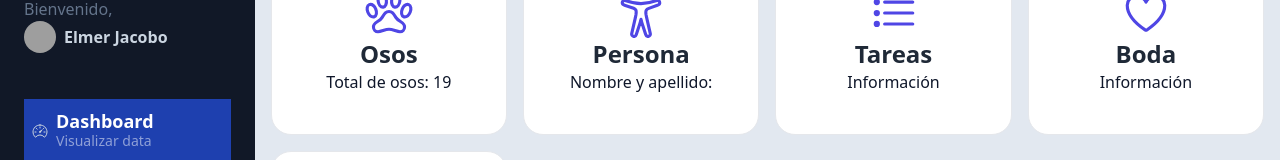
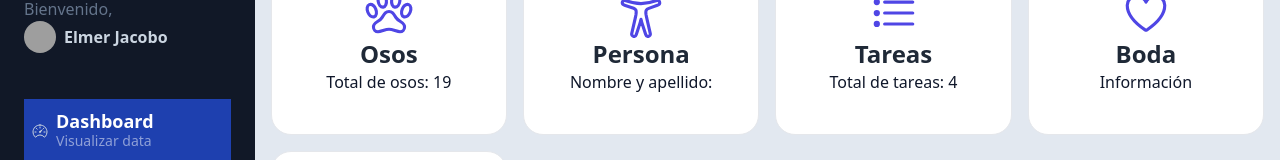
Before and after one commit to elmerjacobo97/zustand-dashboard, a React (Vite) app: page /dashboard in a window 1280 px wide. Shown: the part 147-307 px from the top of the page. Built offline with nearby package versions, Linux system fonts and the light colour scheme; grey boxes are pictures that could not be loaded.

Commit message:
task length and persit LS

```diff
--- a/src/pages/dashboard/DashboardPage.tsx
+++ b/src/pages/dashboard/DashboardPage.tsx
@@ -1,12 +1,15 @@
 import { IoAccessibilityOutline, IoHeartOutline, IoListOutline, IoLockClosedOutline, IoPawOutline } from 'react-icons/io5';
 import { WhiteCard } from '../../components';
-import { useBearStore, usePersonStore } from '../../stores';
+import { useBearStore, usePersonStore, useTaskStore } from '../../stores';
 
 export const Dashboard = () => {
   // const totalBears = useBearStore((state) => state.computed.totalBears);
   const totalBears = useBearStore((state) => state.totalBears);
   const firstName = usePersonStore((state) => state.firstName);
   const lastName = usePersonStore((state) => state.lastName);
+  const tasks = useTaskStore((state) => state.tasks);
+
+  const totalTasks = Object.keys(tasks).length;
 
   return (
     <>
@@ -32,7 +35,7 @@ export const Dashboard = () => {
         <WhiteCard centered>
           <IoListOutline size={50} className="text-indigo-600" />
           <h2>Tareas</h2>
-          <p>Información</p>
+          <p>Total de tareas: {totalTasks}</p>
         </WhiteCard>
 
         <WhiteCard centered>
--- a/src/stores/tasks/task.store.ts
+++ b/src/stores/tasks/task.store.ts
@@ -1,6 +1,6 @@
 import { create, StateCreator } from 'zustand';
 import { Task, TaskStatus } from '../../interfaces';
-import { devtools } from 'zustand/middleware';
+import { devtools, persist } from 'zustand/middleware';
 import { v4 as uuidv4 } from 'uuid';
 // import { produce } from 'immer'; // <-- mutation state
 import { immer } from 'zustand/middleware/immer';
@@ -94,4 +94,4 @@
   },
 });
 
-export const useTaskStore = create<TaskState>()(devtools(immer(storeApi)));
+export const useTaskStore = create<TaskState>()(devtools(persist(immer(storeApi), { name: 'task-store' })));
```
